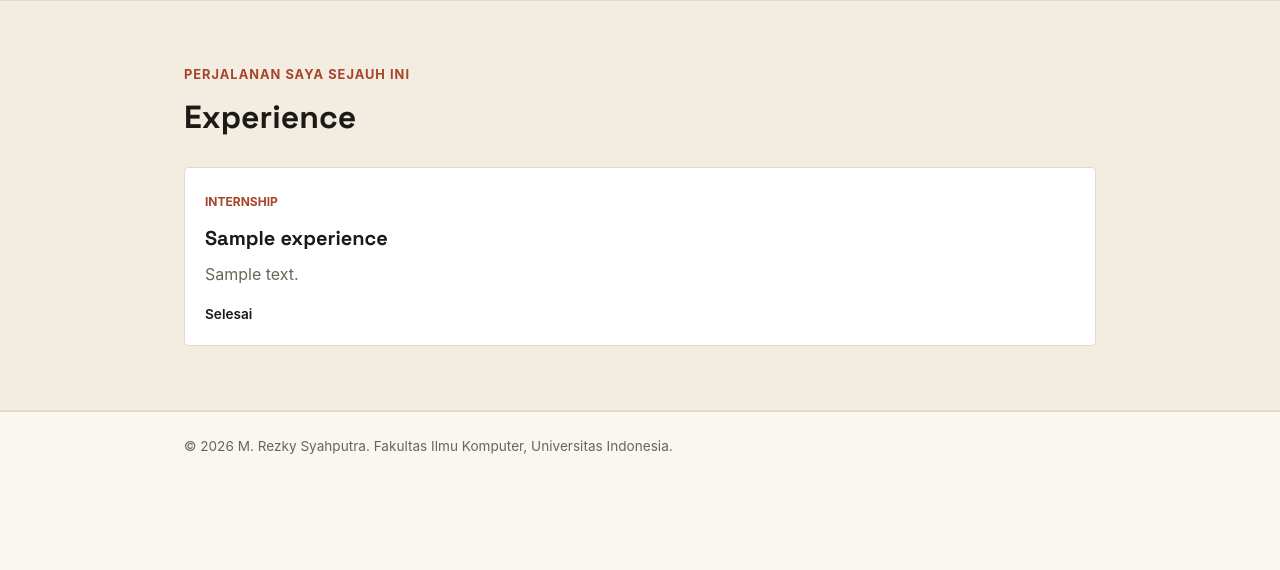
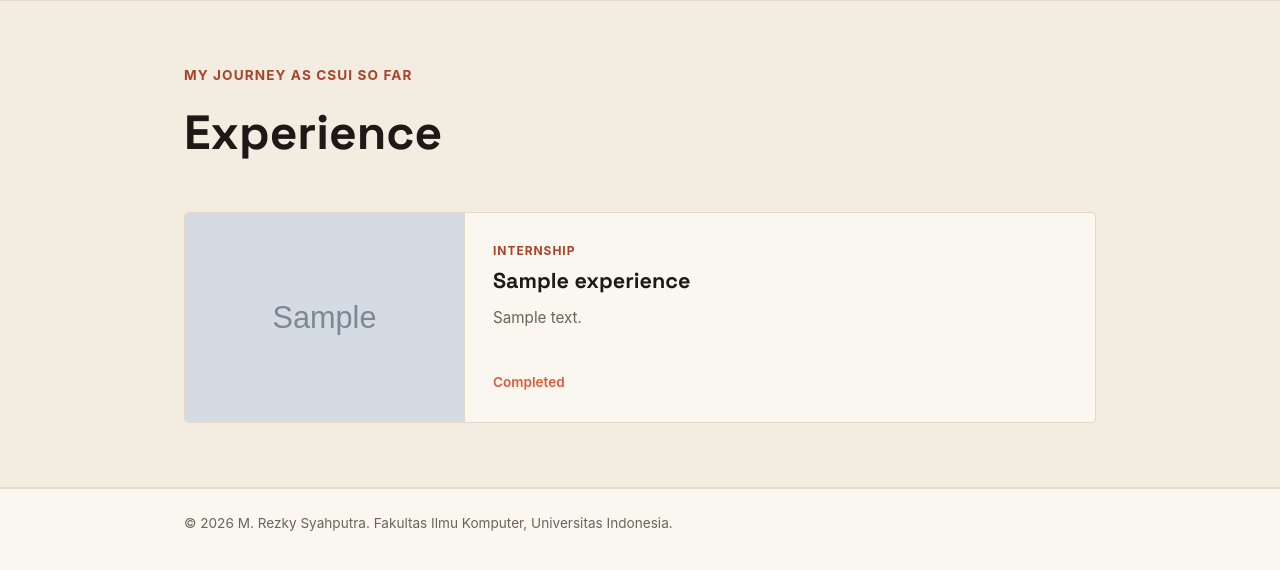
Before and after one commit to rezkyrise/myportofolio, a Django app: page /experience/ in a window 1280 px wide. Shown: the part 74-644 px from the top of the page. Run offline with Django 5.2, Linux system fonts and the light colour scheme; tables that the repository leaves empty hold one stand-in row (values such as "Sample post"); grey boxes marked "Sample" are stand-in pictures.

Commit message:
feat: add wide card layout and photo support for experience page

```diff
--- a/main/models.py
+++ b/main/models.py
@@ -18,6 +18,8 @@ class Experience(models.Model):
     thumbnail = models.URLField(blank=True, null=True)
     started_at = models.DateTimeField(auto_now_add=True)
     ended_at = models.DateTimeField(blank=True, null=True)
+    image = models.ImageField(upload_to='experiences/', blank=True, null=True)
+
     def __str__(self):
         return self.title
 
--- a/portofolio/settings.py
+++ b/portofolio/settings.py
@@ -151,3 +151,6 @@ MAILERS = {
         'BACKEND': 'django.core.mail.backends.console.EmailBackend',
     },
 }
+
+MEDIA_URL = '/media/'
+MEDIA_ROOT = os.path.join(BASE_DIR, 'media')
--- a/portofolio/urls.py
+++ b/portofolio/urls.py
@@ -1,7 +1,12 @@
 from django.contrib import admin
 from django.urls import include, path
+from django.conf import settings
+from django.conf.urls.static import static
 
 urlpatterns = [
     path("admin/", admin.site.urls),
     path("", include("main.urls")),
 ]
+
+if settings.DEBUG:
+    urlpatterns += static(settings.MEDIA_URL, document_root=settings.MEDIA_ROOT)
--- a/static/css/style.css
+++ b/static/css/style.css
@@ -118,13 +118,14 @@ button:focus-visible {
     grid-area: details;
 }
 
-.hero-kicker {
+.hero-kicker,
+.section-kicker {
     font-size: 0.85rem;
     letter-spacing: 0.08em;
     text-transform: uppercase;
     color: var(--accent-dark);
     font-weight: 700;
-    margin-bottom: 0.75rem;
+    margin-bottom: 0.5rem;
 }
 
 .hero-identity h1 {
@@ -220,99 +221,109 @@ button:focus-visible {
     border-bottom: 1px solid var(--line);
 }
 
+.experience-section h1 {
+    font-size: clamp(2rem, 5vw, 3rem);
+    margin-bottom: 2.5rem;
+}
+
 .experience-list {
     display: flex;
     flex-direction: column;
-    gap: 1.5rem;
+    gap: 2rem;
 }
 
-.experience-card {
+/* Base Horizontal Card */
+.experience-card-wide {
+    display: flex;
     background-color: var(--paper);
     border: 1px solid var(--line);
     border-radius: var(--radius);
-    padding: 1.5rem;
+    overflow: hidden;
     transition: background-color 0.25s ease, border-color 0.25s ease, transform 0.25s ease, box-shadow 0.25s ease;
 }
 
-.experience-card:hover {
+/* Kartu Ganjil (Odd): Foto Kiri, Teks Kanan */
+.experience-card-wide.odd {
+    flex-direction: row;
+}
+
+.experience-card-wide.odd .experience-image-wrapper {
+    border-right: 1px solid var(--line);
+}
+
+/* Kartu Genap (Even): Teks Kiri, Foto Kanan */
+.experience-card-wide.even {
+    flex-direction: row-reverse;
+}
+
+.experience-card-wide.even .experience-image-wrapper {
+    border-left: 1px solid var(--line);
+}
+
+/* Image Wrapper Settings */
+.experience-image-wrapper {
+    flex-shrink: 0;
+    width: 280px;
+    background-color: var(--paper-alt);
+}
+
+.experience-image {
+    width: 100%;
+    height: 100%;
+    object-fit: cover;
+    display: block;
+}
+
+.experience-content {
+    padding: 1.75rem;
+    flex: 1;
+    display: flex;
+    flex-direction: column;
+    gap: 0.5rem;
+}
+
+.experience-category {
+    font-size: 0.75rem;
+    text-transform: uppercase;
+    letter-spacing: 0.08em;
+    font-weight: 700;
+    color: var(--accent-dark);
+}
+
+.experience-content h2 {
+    font-size: 1.35rem;
+    color: var(--ink);
+    line-height: 1.2;
+}
+
+.experience-description {
+    font-size: 0.95rem;
+    color: var(--text-muted);
+    line-height: 1.6;
+    margin-top: 0.25rem;
+}
+
+.experience-status {
+    font-size: 0.85rem;
+    font-weight: 600;
+    color: var(--accent);
+    margin-top: auto;
+    padding-top: 0.75rem;
+}
+
+.empty-state {
+    font-size: 1rem;
+    color: var(--text-muted);
+    font-style: italic;
+    padding: 2rem 0;
+}
+
+/* Hover Effect */
+.experience-card-wide:hover {
     background-color: #ffffff;
     border-color: var(--accent);
     transform: translateY(-3px);
     box-shadow: 0 6px 16px rgba(0, 0, 0, 0.06);
-}
-
-.exp-header {
-    display: flex;
-    justify-content: space-between;
-    align-items: baseline;
-    gap: 1rem;
-    margin-bottom: 0.25rem;
-    width: 100%;
-}
-
-.exp-header h3 {
-    font-size: 1.15rem;
-}
-
-.exp-date {
-    font-size: 0.85rem;
-    color: var(--accent-dark);
-    font-weight: 600;
-    white-space: nowrap;
-}
-
-.exp-org {
-    font-size: 0.9rem;
-    color: var(--text-muted);
-    font-weight: 600;
-    margin-bottom: 1rem;
-}
-
-.exp-body {
-    display: grid;
-    grid-template-columns: 240px 1fr;
-    gap: 1.5rem;
-    align-items: start;
-}
-
-.experience-card:nth-child(even) .exp-body {
-    grid-template-columns: 1fr 240px;
-}
-
-.experience-card:nth-child(even) .exp-image {
-    grid-column: 2;
-    grid-row: 1;
-}
-
-.experience-card:nth-child(even) .exp-bullets {
-    grid-column: 1;
-    grid-row: 1;
-}
-
-.exp-image img {
-    width: 100%;
-    aspect-ratio: 16 / 10;
-    object-fit: cover;
-    border-radius: var(--radius);
-    border: 1px solid var(--line);
-    display: block;
-    transition: border-color 0.25s ease;
-}
-
-.experience-card:hover .exp-image img {
-    border-color: var(--accent);
-}
-
-.exp-bullets {
-    list-style-type: disc;
-    padding-left: 1.25rem;
-}
-
-.exp-bullets li {
-    font-size: 0.9rem;
-    color: var(--text-muted);
-    margin-bottom: 0.35rem;
-    line-height: 1.5;
 }
 
 /* Skills section */
@@ -340,6 +351,7 @@ button:focus-visible {
     transform: translateY(-4px);
     box-shadow: 0 6px 16px rgba(0, 0, 0, 0.06);
 }
+
 .skill-icon {
     font-size: 2.25rem;
     margin-bottom: 0.85rem;
@@ -395,6 +407,21 @@ button:focus-visible {
 }
 
 /* Responsive */
+@media (max-width: 768px) {
+    .experience-card-wide.odd,
+    .experience-card-wide.even {
+        flex-direction: column;
+    }
+
+    .experience-image-wrapper {
+        width: 100%;
+        height: 200px;
+        border-right: none !important;
+        border-left: none !important;
+        border-bottom: 1px solid var(--line);
+    }
+}
+
 @media (max-width: 600px) {
     .hero-grid {
         grid-template-columns: 1fr;
@@ -411,79 +438,4 @@ button:focus-visible {
     .social-links {
         justify-content: flex-start;
     }
-
-    .exp-image {
-        width: 100%;
-    }
-
-    .exp-image img {
-        width: 100%;
-        aspect-ratio: 16 / 9;
-    }
-
-    .exp-body,
-    .experience-card:nth-child(even) .exp-body {
-        grid-template-columns: 1fr;
-        gap: 1.25rem;
-    }
-
-    .experience-card:nth-child(even) .exp-image,
-    .experience-card:nth-child(even) .exp-bullets {
-        grid-column: auto;
-        grid-row: auto;
-    }
 }
-
-.experience-section {
-    padding: 4rem 0;
-    border-top: 1px solid var(--line);
-}
-
-.section-kicker {
-    color: var(--accent-dark);
-    font-size: 0.8rem;
-    font-weight: 700;
-    letter-spacing: 0.08em;
-    text-transform: uppercase;
-}
-
-.experience-section h1 {
-    margin: 0.4rem 0 1.5rem;
-    font-size: 2rem;
-}
-
-.experience-grid {
-    display: grid;
-    grid-template-columns: repeat(auto-fit, minmax(240px, 1fr));
-    gap: 1rem;
-}
-
-.experience-card {
-    padding: 1.25rem;
-    background-color: #fff;
-    border: 1px solid var(--line);
-    border-radius: var(--radius);
-}
-
-.experience-category {
-    color: var(--accent-dark);
-    font-size: 0.75rem;
-    font-weight: 700;
-    text-transform: uppercase;
-}
-
-.experience-card h2 {
-    margin: 0.5rem 0;
-    font-size: 1.25rem;
-}
-
-.experience-description,
-.empty-state {
-    color: var(--text-muted);
-}
-
-.experience-status {
-    margin-top: 1rem;
-    font-size: 0.85rem;
-    font-weight: 600;
-}
--- a/templates/experience.html
+++ b/templates/experience.html
@@ -24,11 +24,19 @@
     <main>
         <section class="experience-section" id="experience">
             <div class="container">
-                <p class="section-kicker">Perjalanan saya sejauh ini</p>
+                <p class="section-kicker">My Journey as CSUI so Far</p>
                 <h1>Experience</h1>
-                <div class="experience-grid">
+
+                <div class="experience-list">
                     {% for experience in experience_list %}
-                        <article class="experience-card">
+                        <article class="experience-card-wide {% if forloop.counter|divisibleby:2 %}even{% else %}odd{% endif %}">
+                            {% if experience.image %}
+                                <div class="experience-image-wrapper">
+                                    <img src="{{ experience.image.url }}" alt="{{ experience.title }}" class="experience-image">
+                                </div>
+                            {% endif %}
+
+                            <div class="experience-content">
                                 <span class="experience-category">
                                     {{ experience.get_category_display }}
                                 </span>
@@ -37,10 +45,11 @@
                                     {{ experience.description }}
                                 </p>
                                 {% if experience.is_ongoing %}
-                                <p class="experience-status">Sedang berlangsung</p>
+                                    <p class="experience-status">Ongoing</p>
                                 {% else %}
-                                <p class="experience-status">Selesai</p>
+                                    <p class="experience-status">Completed</p>
                                 {% endif %}
+                            </div>
                         </article>
                     {% empty %}
                         <p class="empty-state">
```
Also changed, not shown: main/migrations/0002_experience_image.py (added). Lines whose indentation alone changed are shown as unchanged.
